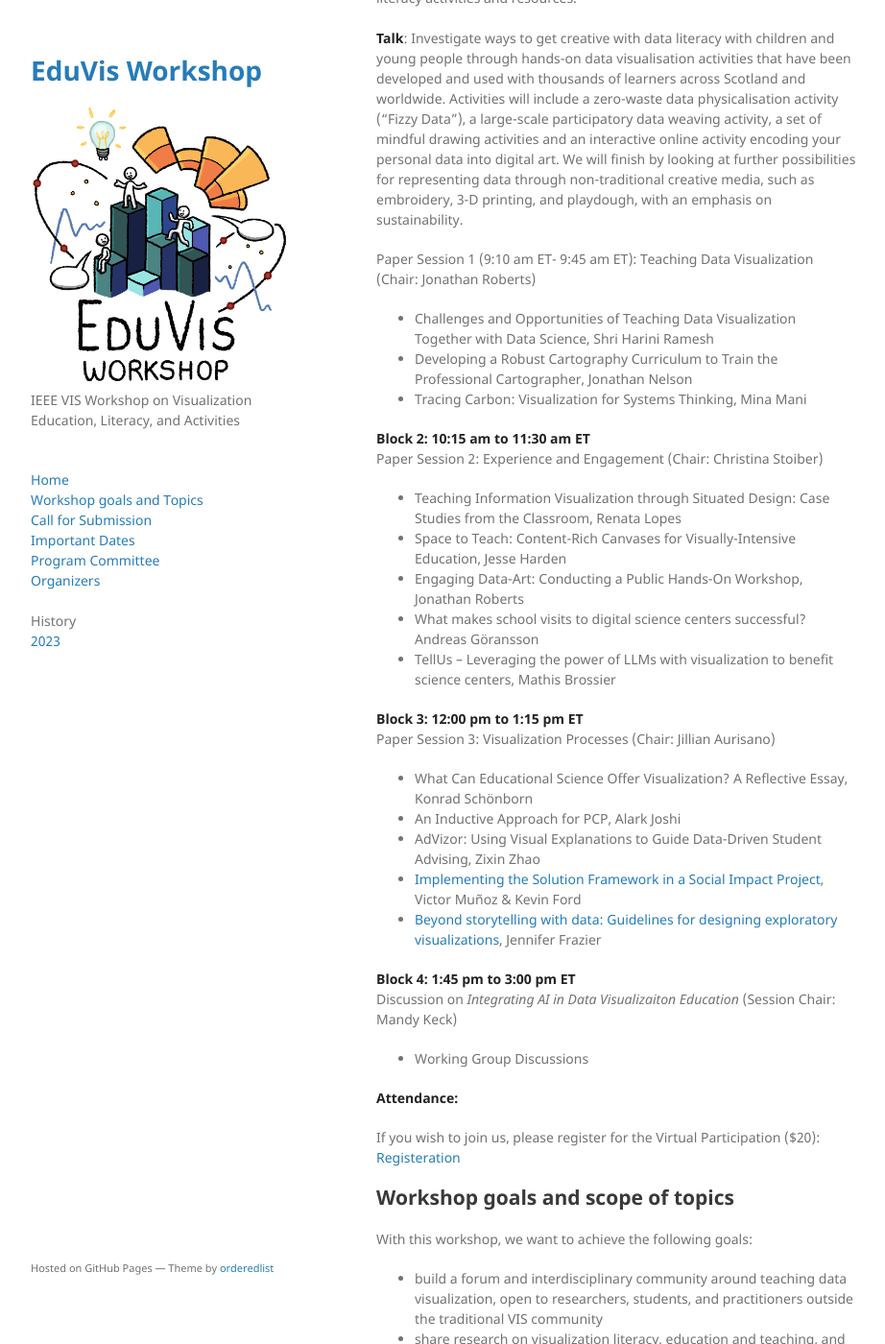
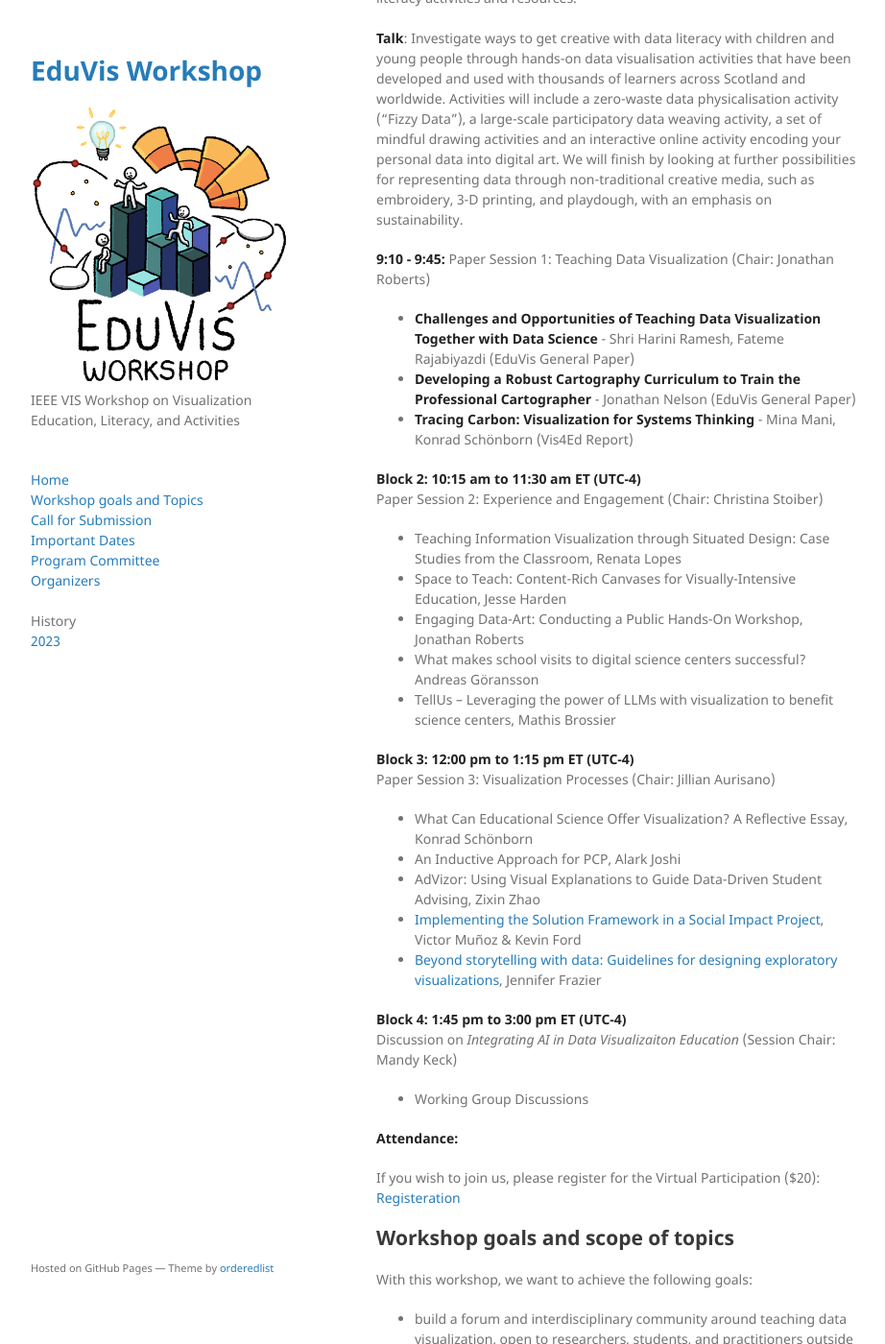
Before and after one commit to ieee-eduvis/ieee-eduvis.github.io, a Jekyll site: the page built from index.md, in a window 1280 px wide and 1400 px high, scrolled down 935 px. Shown: the whole window at 96% size, without its empty margins (178-1100 px from the left). Built offline with Jekyll 4.4.1, drawn with Linux system fonts in a browser that asks for light colours; some of the changed text lies outside the part shown.

Commit message:
session 1
adding author and paper details session 1

```diff
--- a/index.md
+++ b/index.md
@@ -13,7 +13,7 @@ The full workshop proposal is available <a href="IEEE-EduVis-Workshop-2024.pdf"
 
 The workshop is scheduled for Sunday, October 13th (8:30 - 15:00 ET/UTC-4).
 
-**Block 1: 8:30 am to 9:45 am ET**<br>
+**Block 1: 8:30 am to 9:45 am ET (UTC-4)**<br>
 
 **8:30 - 8:40:** Workshop Opening & Outline (Fateme Rajabiyazdi)<br>
 
@@ -21,13 +21,13 @@ The workshop is scheduled for Sunday, October 13th (8:30 - 15:00 ET/UTC-4).
       **Bio:** Kate Farrell works on the Data Education in Schools project developing and delivering professional learning workshops for teachers and creating data literacy and data science activities for Primary and Secondary learners.  Kate led the team creating the national Secondary school qualifications in Data Science in Scotland.  She advised on the Computing Science outcomes in the Scottish Curriculum, co-wrote a guide for Primary and Early Years (K-6) on teaching data literacy and developed new badge activities in computational thinking with Girl Guiding.  Kate is constantly amazed she gets to have fun creating data literacy escape rooms, puzzles, games and unplugged activities.  Recently, she has been also finding her degree in AI gained in the ‘dark ages of AI’ is becoming useful as the team work on AI literacy activities and resources.<br><br>
       **Talk**: Investigate ways to get creative with data literacy with children and young people through hands-on data visualisation activities that have been developed and used with thousands of learners across Scotland and worldwide. Activities will include a zero-waste data physicalisation activity (“Fizzy Data”), a large-scale participatory data weaving activity, a set of mindful drawing activities and an interactive online activity encoding your personal data into digital art. We will finish by looking at further possibilities for representing data through non-traditional creative media, such as embroidery, 3-D printing, and playdough, with an emphasis on sustainability.
 
-Paper Session 1 (9:10 am ET- 9:45 am ET): Teaching Data Visualization (Chair: Jonathan Roberts)
-   - Challenges and Opportunities of Teaching Data Visualization Together with Data Science,	Shri Harini Ramesh
-   - Developing a Robust Cartography Curriculum to Train the Professional Cartographer, Jonathan	Nelson
-   - Tracing Carbon: Visualization for Systems Thinking, Mina Mani
+**9:10 - 9:45:** Paper Session 1: Teaching Data Visualization (Chair: Jonathan Roberts)
+   * **Challenges and Opportunities of Teaching Data Visualization Together with Data Science** - Shri Harini Ramesh, Fateme Rajabiyazdi (EduVis General Paper)
+   * **Developing a Robust Cartography Curriculum to Train the Professional Cartographer** - Jonathan	Nelson (EduVis General Paper)
+   * **Tracing Carbon: Visualization for Systems Thinking** - Mina Mani, Konrad Schönborn (Vis4Ed Report)
 
 
-**Block 2: 10:15 am to 11:30 am ET**<br>
+**Block 2: 10:15 am to 11:30 am ET (UTC-4)**<br>
 Paper Session 2: Experience and Engagement (Chair: Christina Stoiber)<br>
   - Teaching Information Visualization through Situated Design: Case Studies from the Classroom,	Renata Lopes
   - Space to Teach: Content-Rich Canvases for Visually-Intensive Education, Jesse	Harden
@@ -37,16 +37,16 @@ Paper Session 2: Experience and Engagement (Chair: Christina Stoiber)<br>
 
 
 
-**Block 3: 12:00 pm to 1:15 pm ET**<br>
+**Block 3: 12:00 pm to 1:15 pm ET (UTC-4)**<br>
 Paper Session 3: Visualization Processes (Chair: Jillian Aurisano)<br>
-  - What Can Educational Science Offer Visualization? A Reflective Essay,  Konrad Schönborn
+  - What Can Educational Science Offer Visualization? A Reflective Essay, Konrad Schönborn
   - An Inductive Approach for PCP,	Alark Joshi
   - AdVizor: Using Visual Explanations to Guide Data-Driven Student Advising, Zixin Zhao
   - [Implementing the Solution Framework in a Social Impact Project](https://nightingaledvs.com/implementing-the-solution-framework/?utm_source=DVS+members&utm_campaign=01d942263b-EMAIL_CAMPAIGN_2024_09_12_10_23&utm_medium=email&utm_term=0_22843b2bbe-277ed20f77-%5BLIST_EMAIL_ID%5D&mc_cid=01d942263b&mc_eid=bb5c31f904), Victor Muñoz & Kevin Ford
   - [Beyond storytelling with data: Guidelines for designing exploratory visualizations](https://nightingaledvs.com/beyond-storytelling-with-data-guidelines/), Jennifer	Frazier
 
 
-**Block 4: 1:45 pm to 3:00 pm ET** <br>
+**Block 4: 1:45 pm to 3:00 pm ET (UTC-4)** <br>
 Discussion on _Integrating AI in Data Visualizaiton Education_ (Session Chair: Mandy Keck)<br>
   - Working Group Discussions
 
```
